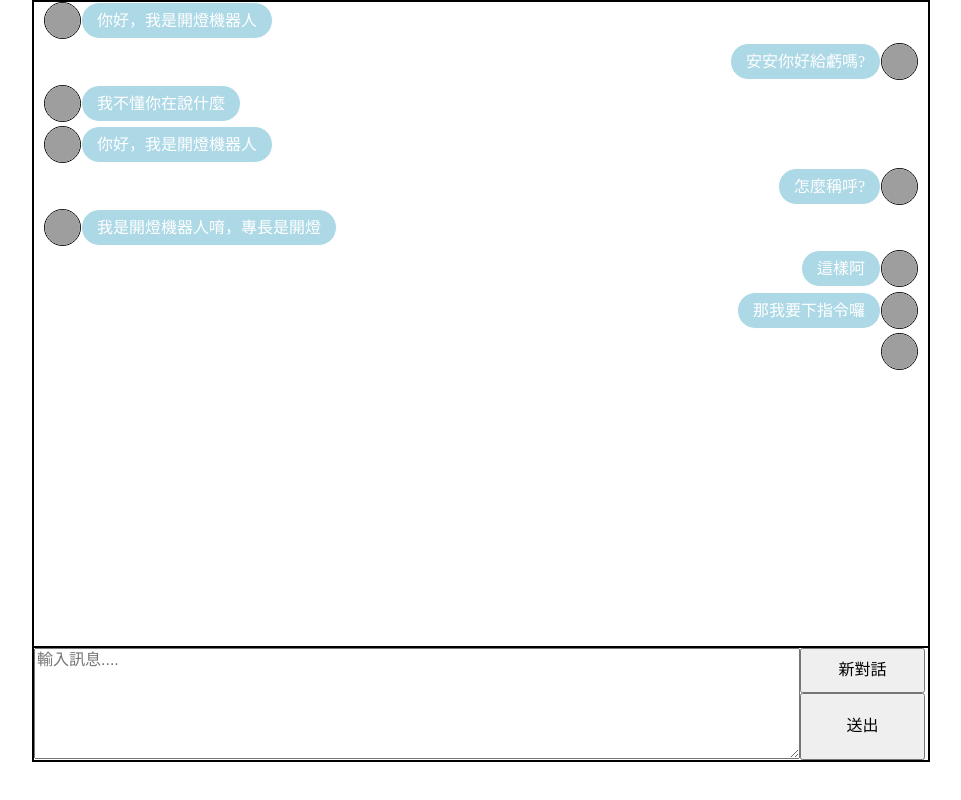
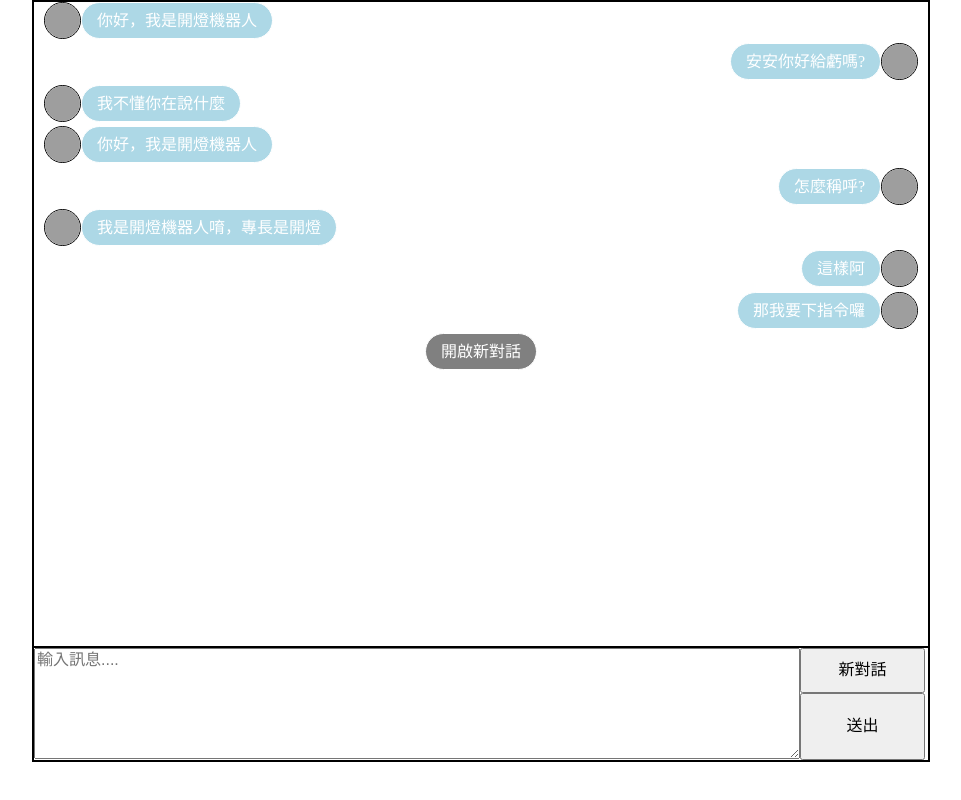
Before and after one commit to angelyaaaaa/simple-chat-robot, a React app: page / in a window 1280 px wide. Both pictures are taken after a click on the button "新對話". Shown: the whole page, without its empty margins (159-1120 px from the left). Built offline with nearby package versions, Linux system fonts and the light colour scheme; no server answers; grey boxes are pictures that could not be loaded.

Commit message:
modify open-new-chat function

```diff
--- a/src/components/Main.js
+++ b/src/components/Main.js
@@ -79,7 +79,6 @@ class AppComponent extends React.Component {
 		newChatList.push(newChat);
 
 		this.setState({chatList: newChatList, count: newCount, chatState: {}});
-		this.respByRobot(item.text, true);
 	}
 
     render() {
--- a/src/components/chat-conv.js
+++ b/src/components/chat-conv.js
@@ -10,14 +10,20 @@ class ChatConv extends React.Component {
 	            	<img className="display-icon" src="../images/me.png" alt="me"/>
 	            </div>
     		);
-    	} else {
+    	} else if(this.props.role === 'others') {
     		return (
     			<div className="chat-others conv">
 	            	<img className="display-icon" src="../images/robot.png" alt="robot"/>
 	            	<div className="display-text">{this.props.text}</div>
 	            </div>
     		);
-    	}
+    	} else {
+            return (
+                <div className="chat-newTag conv">
+                    <div className="display-text">{this.props.text}</div>
+                </div>
+            );
+        }
     }
 }
 
--- a/src/components/chat-type.js
+++ b/src/components/chat-type.js
@@ -32,9 +32,7 @@ class ChatType extends React.Component {
 	}
 
 	submitNewMsg() {
-		console.log('-------new chat');
-		this.props.openNewChat({role: 'you', text: checkStr(this.state.chatValue)});
-		this.setState({chatValue: ''});
+		this.props.openNewChat({role: 'newTag', text: '開啟新對話'});
 	}
 
 	handleKeyPress(e) {
--- a/src/styles/App.css
+++ b/src/styles/App.css
@@ -1,6 +1,8 @@
 .App {
+    width: 70vw;
+    min-width: 600px;
+    height: 95vh;
+    min-height: 400px;
+    margin: auto;
     border: 1px solid;
-    width: 70vw;
-    height: 95vh;
-    margin: auto;
 }
--- a/src/styles/chat-conv.css
+++ b/src/styles/chat-conv.css
@@ -23,3 +23,10 @@
 .chat-others {
     text-align: left;
 }
+
+.chat-newTag {
+    text-align: center;
+}
+.chat-newTag .display-text {
+    background-color: grey;
+}
```
